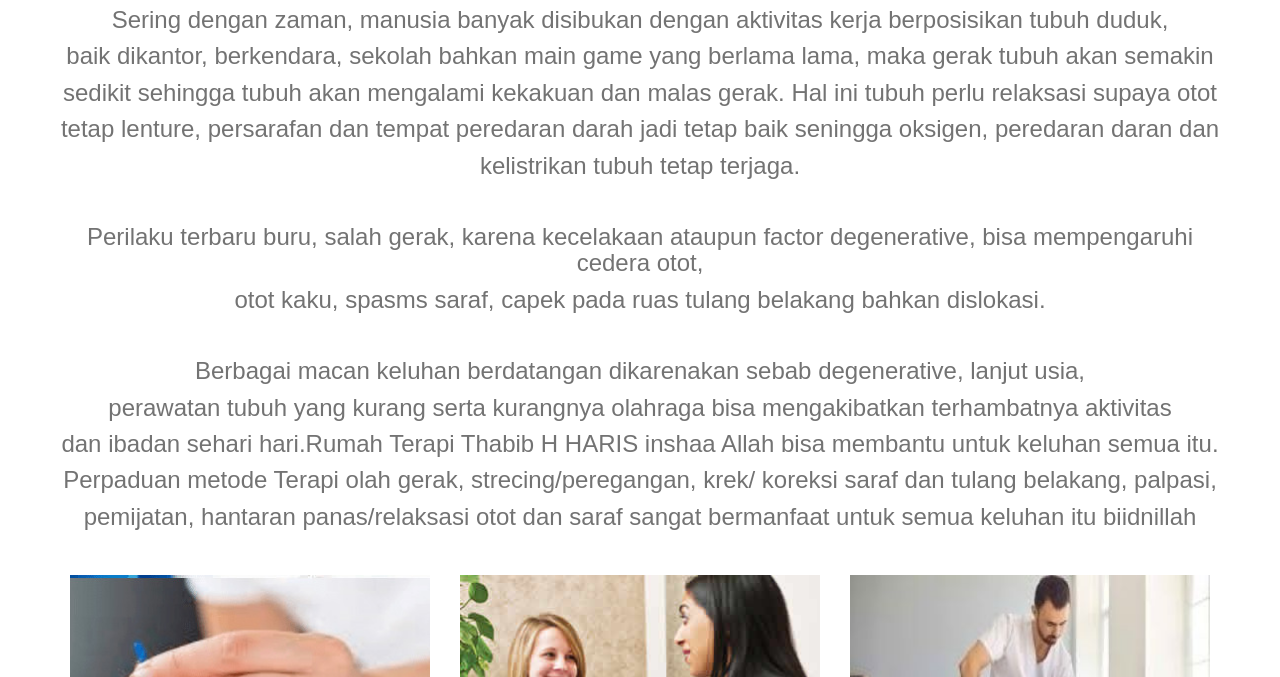
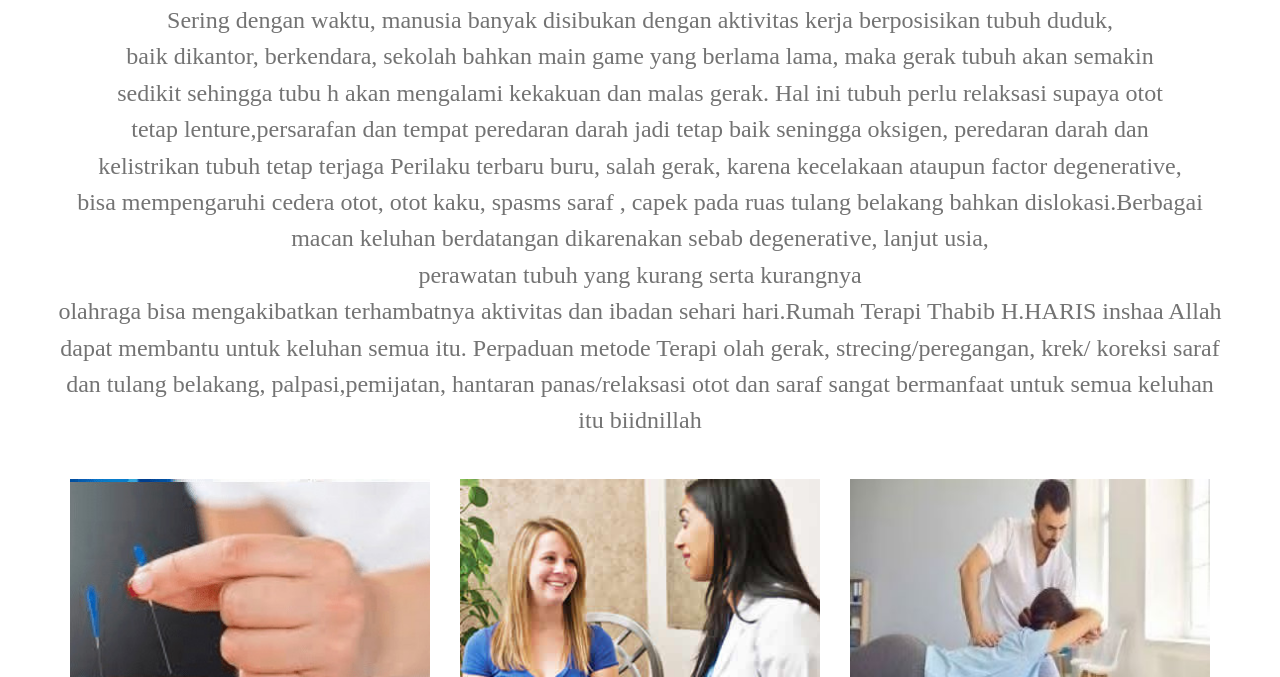
Before and after one commit to AchmadIP/webtabi, a plain HTML site: page index.html in a window 1280 px wide. Shown: the part 783-1460 px from the top of the page. Drawn offline with nearby package versions, Linux system fonts and the light colour scheme; some packages are replaced by stand-ins of ours; a web font is replaced by a local one.

Commit message:
Update index.html

```diff
--- a/index.html
+++ b/index.html
@@ -94,18 +94,17 @@
 		<div class="container">
 			<div class="row">
 				<h2>Tentang</h2>
-				<p><h4>Sering dengan zaman, manusia banyak disibukan dengan aktivitas kerja berposisikan tubuh duduk,</p>
-				<p>baik dikantor, berkendara, sekolah bahkan main game yang berlama lama, maka gerak tubuh akan semakin</p>
-				<p>sedikit sehingga tubuh akan mengalami kekakuan dan malas gerak. Hal ini tubuh perlu relaksasi supaya otot</p>
-				<p>tetap lenture, persarafan dan  tempat peredaran darah jadi tetap baik seningga oksigen, peredaran daran dan </p>
-				<p>kelistrikan tubuh tetap terjaga.</h4>
-                                <p><h4>Perilaku terbaru buru, salah gerak, karena kecelakaan ataupun factor degenerative, bisa mempengaruhi cedera otot,</p>
-			        <p> otot kaku, spasms saraf, capek pada ruas tulang belakang bahkan dislokasi.</p></h3>
-                                <p><h4>Berbagai macan keluhan berdatangan dikarenakan sebab degenerative, lanjut usia, </p>
-		                <p>perawatan tubuh yang kurang serta kurangnya olahraga bisa mengakibatkan terhambatnya aktivitas</p>
-				</p>dan ibadan sehari hari.Rumah Terapi Thabib H HARIS inshaa Allah bisa membantu untuk keluhan semua itu.</p>
-			        <p>Perpaduan metode Terapi olah gerak, strecing/peregangan, krek/ koreksi saraf dan tulang belakang, palpasi,</p>
-			        <p>pemijatan, hantaran panas/relaksasi otot dan saraf sangat bermanfaat untuk semua keluhan itu biidnillah</p></h3>
+				<p><h4><font face="Open Sans Soft Regular">Sering  dengan  waktu,  manusia  banyak  disibukan  dengan  aktivitas kerja  berposisikan  tubuh   duduk,</p>
+				<p>baik  dikantor, berkendara, sekolah  bahkan  main  game   yang   berlama lama, maka gerak tubuh akan  semakin</p>
+				<p>sedikit  sehingga  tubu h akan  mengalami kekakuan dan malas gerak. Hal ini tubuh perlu relaksasi supaya otot</p>
+				<p>tetap  lenture,persarafan  dan  tempat  peredaran  darah  jadi tetap baik seningga oksigen, peredaran darah dan</p>
+				<p>kelistrikan tubuh tetap terjaga Perilaku terbaru buru, salah gerak, karena kecelakaan ataupun factor degenerative,</p>
+			        <p>bisa mempengaruhi cedera otot, otot kaku, spasms saraf , capek pada ruas tulang belakang bahkan dislokasi.Berbagai </p>
+				<p>macan keluhan berdatangan dikarenakan sebab degenerative, lanjut usia,<p>perawatan tubuh yang kurang serta kurangnya </p>
+				<p>olahraga bisa mengakibatkan terhambatnya aktivitas dan ibadan sehari hari.Rumah Terapi Thabib H.HARIS inshaa Allah </p>
+				<p>dapat membantu untuk keluhan semua itu. Perpaduan metode Terapi olah gerak, strecing/peregangan, krek/ koreksi saraf</p>
+				<p>dan tulang belakang, palpasi,pemijatan, hantaran panas/relaksasi otot dan saraf sangat bermanfaat untuk semua keluhan </p>
+				<p>itu biidnillah</p></h4>
 				<div class="col-md-4 col-sm-6">
 					<div class="single-about-detail clearfix">
 						<div class="about-img">
@@ -116,7 +115,7 @@
 								<h1>A</h1>
 							</div>
 							<h3>Akupuntur specialist</h3>
-							<p>Akupuntur adalah teknik kesehatan holistik yang berasal dari praktek Pengobatan Tradisional tradisional, yang dilakukan oleh ahli tusuk jarum dengan merangsang titik-titik meredian pada tubuh dengan memasukkan jarum tipis ke dalam kulit.</p>
+							<p>Akupuntur adalah teknik kesehatan holistik yang berasal dari praktek Pengobatan Tradisional Holistic, yang dilakukan oleh ahli tusuk jarum dengan merangsang titik-titik meredian pada tubuh dengan memasukkan jarum tipis ke dalam kulit.</p>
 						</div>
 					</div>
 				</div>
@@ -265,7 +264,7 @@
 		<div class="container">
 			<div class="row">
 				<div class="col-xs-6 footer-para">
-					<p>&copy;Creative by Ikhtiar Dev PT.El Kamil Digital Global All right reserved</p>
+					<p>&copy;Creative by Ikhtiar Dev | PT.El Kamil Digital Global | All right reserved</p>
 				</div>
 				<div class="col-xs-6 text-right">
 					<a href=""><i class="fa fa-facebook"></i></a>
```
